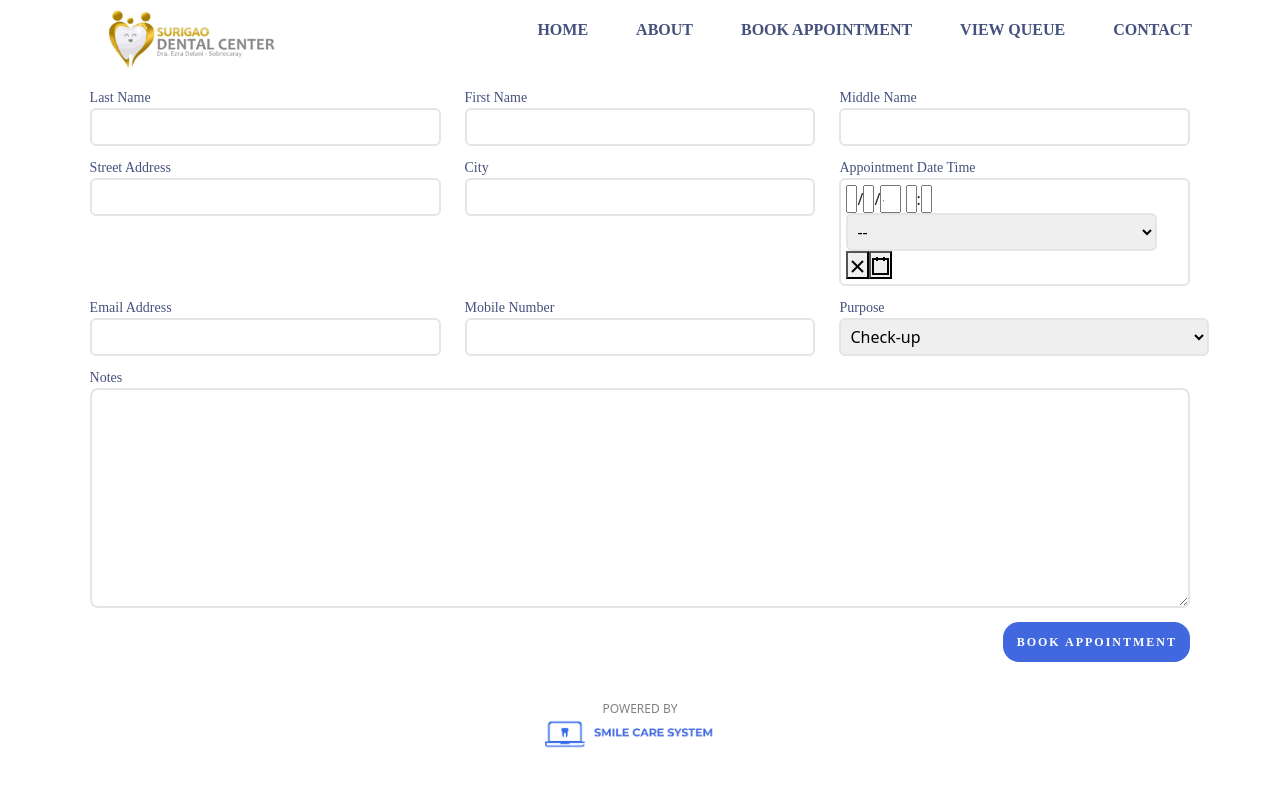
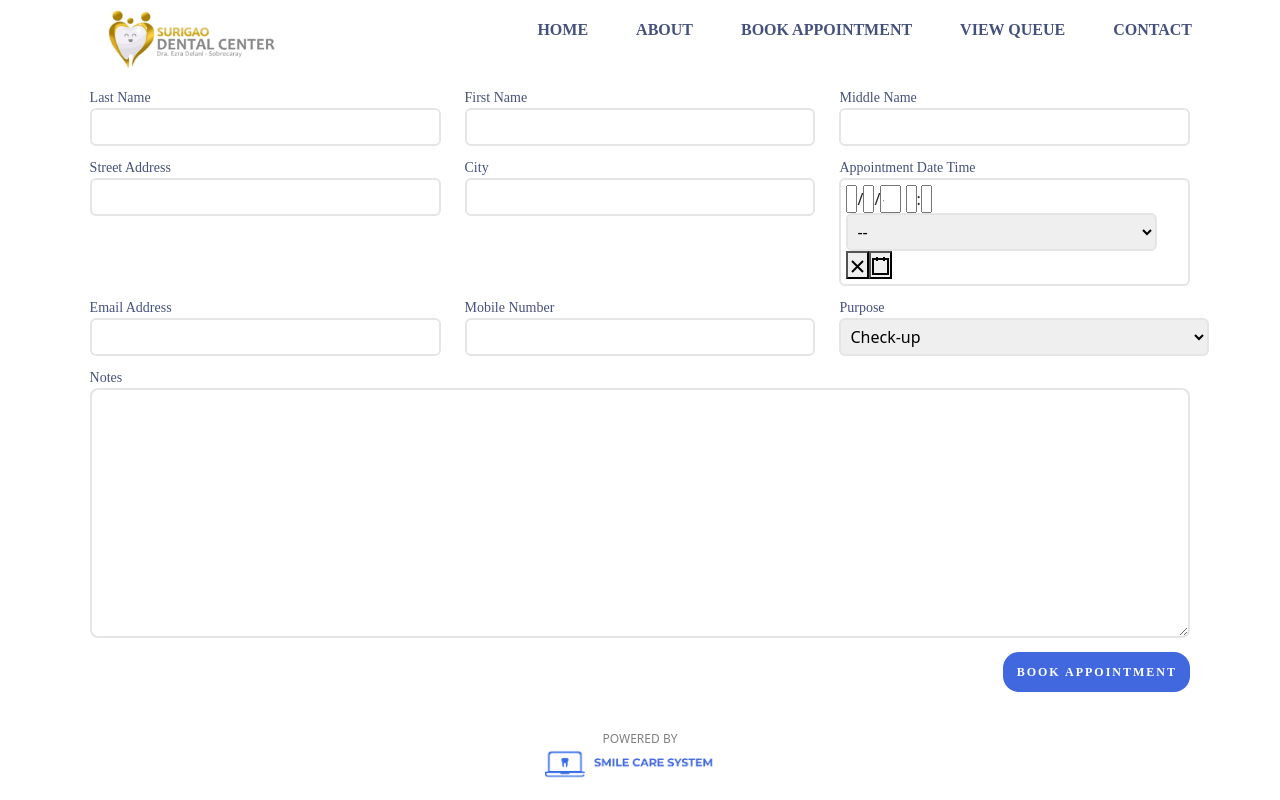
Before and after one commit to CMSC128UPCEBU-TeamAnnyeong/SMILE-CARE-SYSTEM-PUBLIC, a React (Create React App) app: page /book-appointment-form in a window 1280 px wide. Built offline with nearby package versions, Linux system fonts and the light colour scheme; a web font is replaced by a local one.

Commit message:
Edit purpose dropdown

```diff
--- a/src/Components/BookAppointmentForm/BookAppointmentForm.css
+++ b/src/Components/BookAppointmentForm/BookAppointmentForm.css
@@ -35,6 +35,7 @@
     box-sizing: border-box;
     border-radius: 8px;
     width: 100%;
+    padding: 5% !important;
 }
 
 .remarks {
--- a/src/Components/BookAppointmentForm/BookAppointmentForm.js
+++ b/src/Components/BookAppointmentForm/BookAppointmentForm.js
@@ -117,6 +117,7 @@ function BookAppointmentForm({setAppointment, notes, setNotes}) {
                 <span className="form-label">Purpose</span>
                 <br />
                 <select>
+                    <option value="" disabled> Select </option>
                     <option value="check-up">Check-up</option>
                     <option value="follow-up">Follow-up</option>
                     <option value="others">Others</option>
@@ -134,6 +135,7 @@ function BookAppointmentForm({setAppointment, notes, setNotes}) {
                 className="remarks"
                 rows="9.8"
                 cols="90"
+                style={{padding: 15}}
                 value={notes}
                 onChange={(e) => setNotes(e.target.value)}
                 />
```
